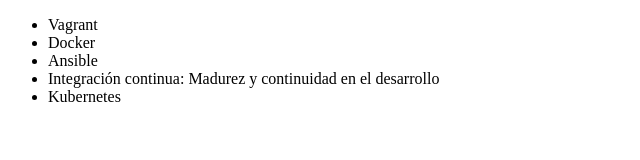
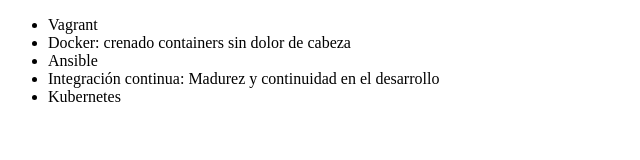
Before and after one commit to Aguijonice/Ricky-Alure, a plain HTML site: page index.html in a window 1280 px wide. Shown: the whole page, without its empty margins (0-640 px from the left). Drawn offline with Linux system fonts and the light colour scheme.

Commit message:
Actualizar nombre de Docker

```diff
--- a/index.html
+++ b/index.html
@@ -7,7 +7,7 @@
 <body>
      <ul>
          <li> Vagrant </li>
-         <li> Docker </li>
+         <li> Docker: crenado containers sin dolor de cabeza </li>
          <li> Ansible </li>
          <li> Integración continua: Madurez y continuidad en el desarrollo</li>
          <li>Kubernetes</li>
```
